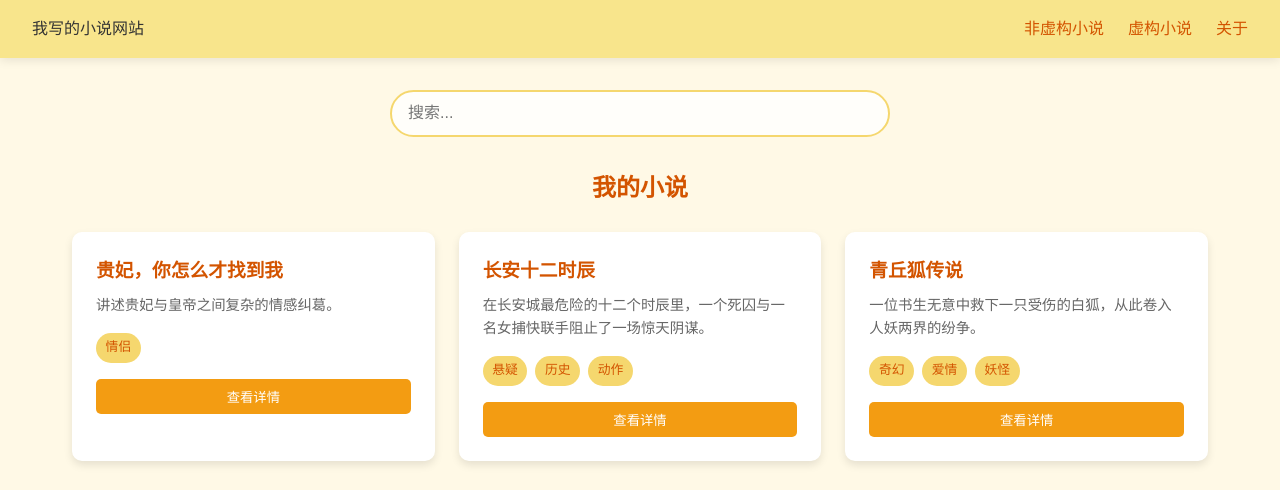
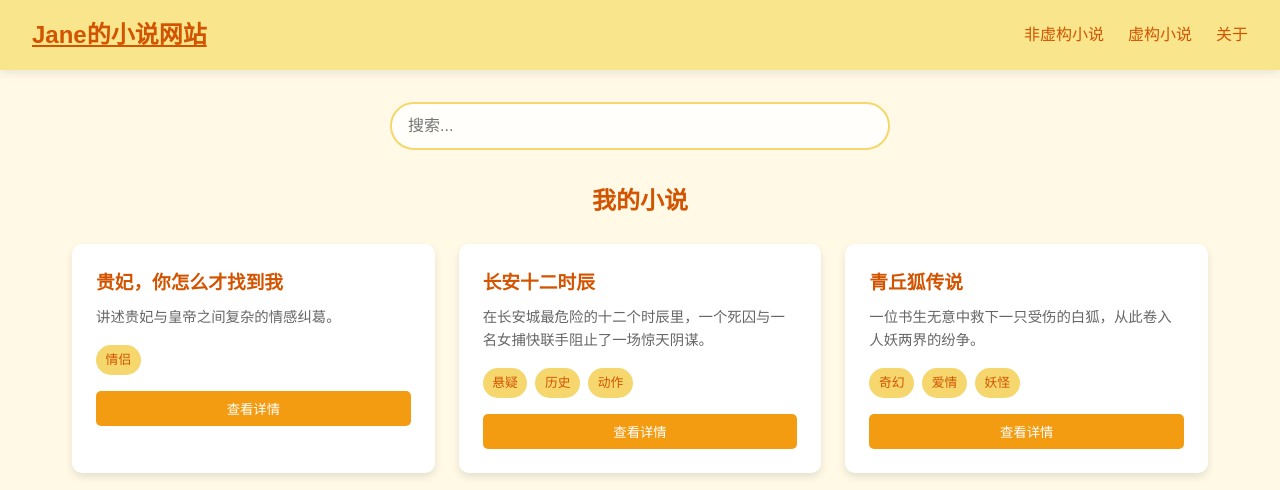
Before and after one commit to janeleau/novel, a plain HTML site: page index.html in a window 1280 px wide. Shown: the top 490 px of the page. Drawn offline with Linux system fonts and the light colour scheme.

Commit message:
Update index.html

```diff
--- a/index.html
+++ b/index.html
@@ -6,12 +6,13 @@
     <title>Jane的小说网站</title>
     <link rel="stylesheet" href="style.css">
     <link rel="stylesheet" href="https://cdnjs.cloudflare.com/ajax/libs/font-awesome/6.4.0/css/all.min.css">
-    <meta name="msvalidate.01" content="17AE126BEF917DAC8AFD4F8CF1C618BC" />
 </head>
 <body>
     <!-- 页面主体结构 -->
     <header>
-        <div class="logo" id="main-logo">我写的小说网站</div>
+        <div class="logo">
+            <a href="#" id="home-link">Jane的小说网站</a>
+        </div>
         <nav>
             <ul>
                 <li><a href="#fiction" id="fiction-link">非虚构小说</a></li>
@@ -20,6 +21,8 @@
             </ul>
         </nav>
     </header>
+
+
 
     <main>
         <!-- 搜索区域 -->
```
